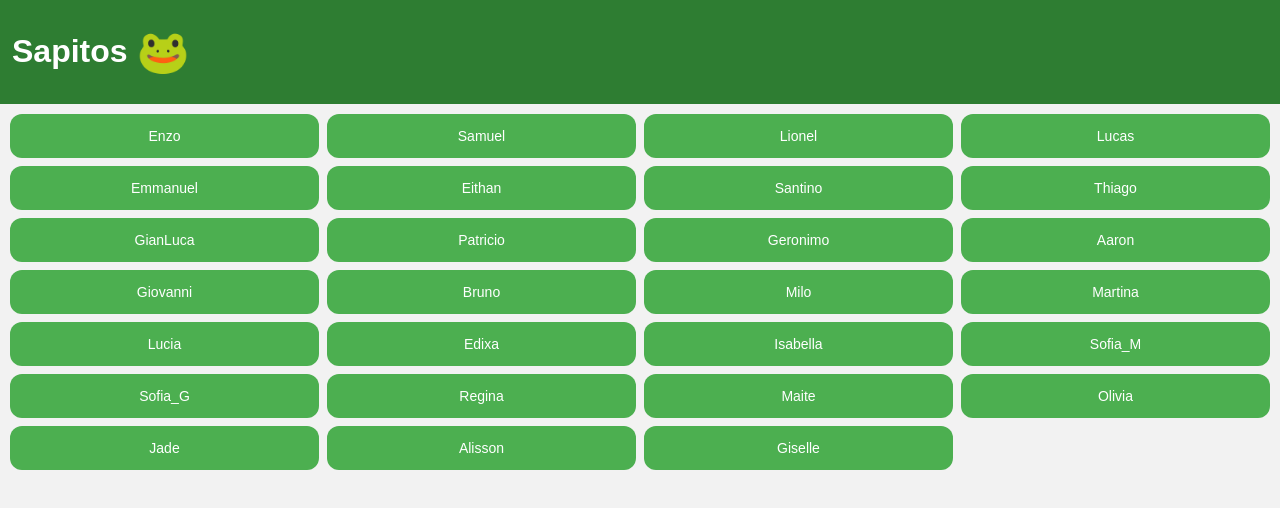
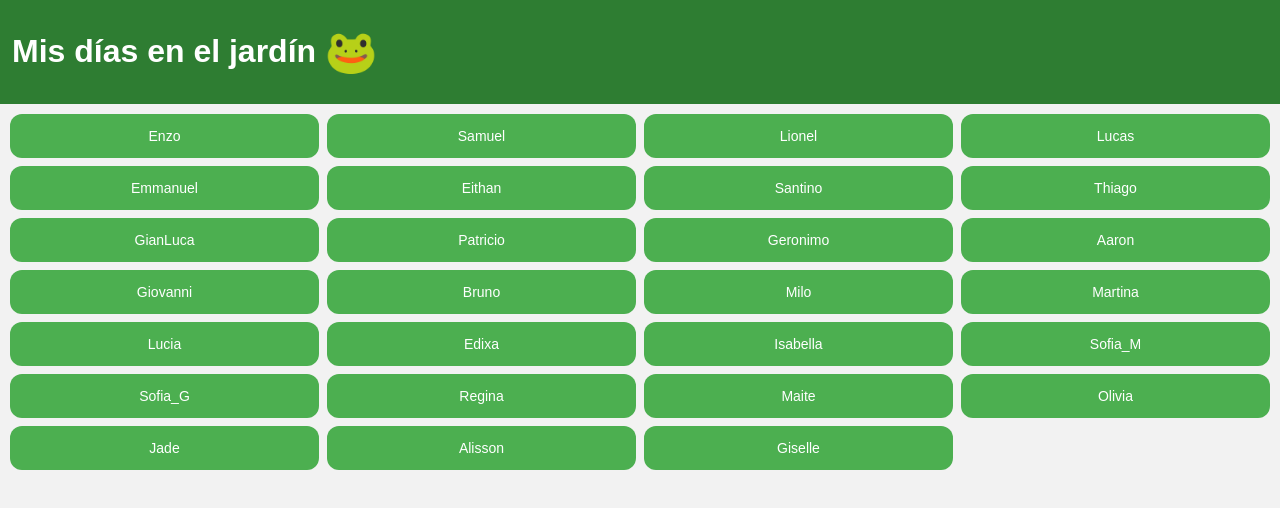
Before and after one commit to SmaniaMatias20/sapitos, a plain HTML site: page index.html in a window 1280 px wide. Drawn offline with Linux system fonts and the light colour scheme.

Commit message:
mis dias en el jardin

```diff
--- a/index.html
+++ b/index.html
@@ -14,7 +14,7 @@
 
     <header class="header">
         <div style="display: flex; flex-direction: row; align-items: center; gap: 10px;">
-            <h1 id="title">Sapitos</h1>
+            <h1 id="title">Mis días en el jardín</h1>
             <img src="img/sapito.webp" alt="Sapitos" id="logo">
         </div>
         <button id="backBtn" class="back-btn hidden">
```
